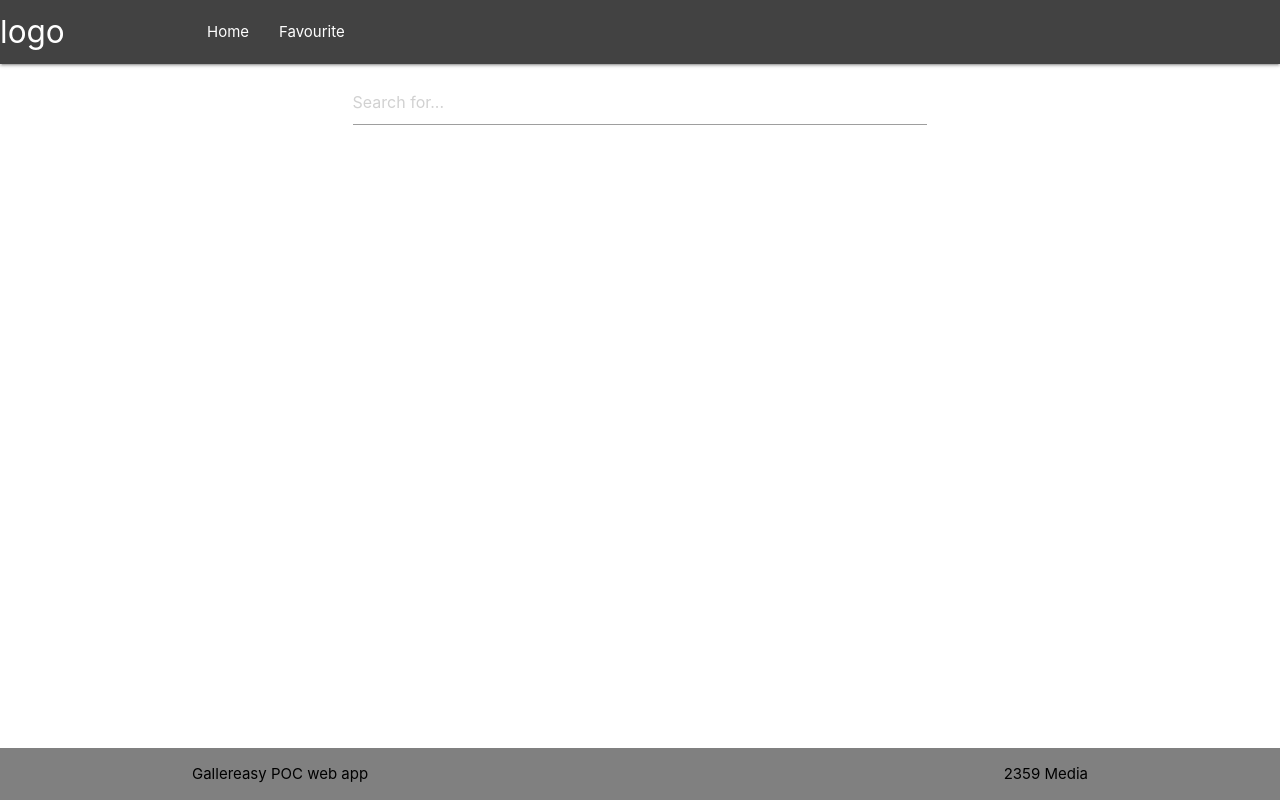
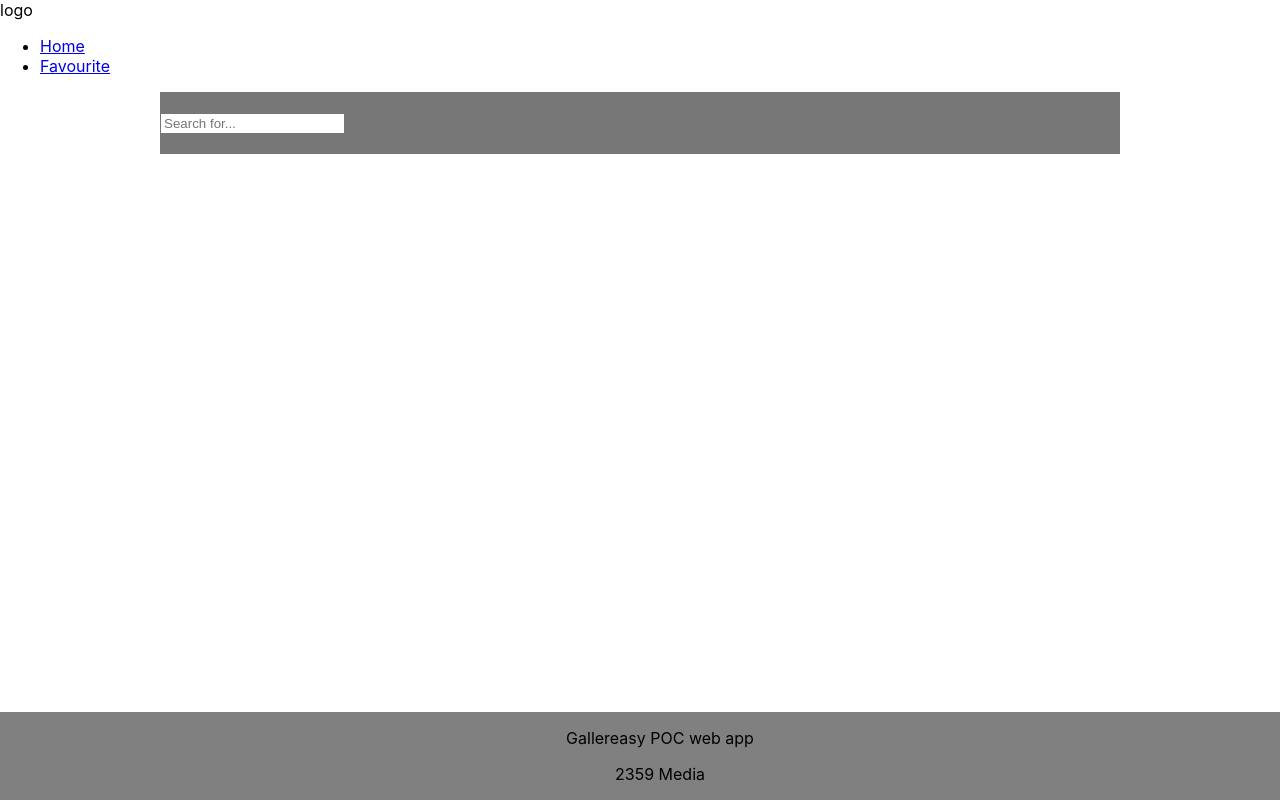
Before and after one commit to dellwatson/queries-react, a React (Create React App) app in the folder search-giphy/: page / in a window 1280 px wide. Built offline with nearby package versions, Linux system fonts and the light colour scheme.

Commit message:
using flex

```diff
--- a/search-giphy/public/index.html
+++ b/search-giphy/public/index.html
@@ -14,7 +14,6 @@
     -->
     <link rel="manifest" href="%PUBLIC_URL%/manifest.json" />
     <link href="https://fonts.googleapis.com/icon?family=Material+Icons" rel="stylesheet">
-    <link rel="stylesheet" href="https://cdnjs.cloudflare.com/ajax/libs/materialize/1.0.0/css/materialize.min.css">
 
     <title>Take Home Test</title>
   </head>
@@ -23,7 +22,5 @@
       <main>
         <div id="root"></div>
       </main>
-    <script src="https://code.jquery.com/jquery-2.1.1.min.js"></script>
-    <script src="https://cdnjs.cloudflare.com/ajax/libs/materialize/1.0.0-beta/js/materialize.min.js"></script>
   </body>
 </html>
--- a/search-giphy/src/components/favourite/Favourite.js
+++ b/search-giphy/src/components/favourite/Favourite.js
@@ -7,11 +7,10 @@ const Favourite = (props) => {
   const { allFavs, match } = props;
 
   return (
-    <section className="section">
-      <div className="container">
-        <div className="row">
-          <PostLists dataImg={allFavs} match={match}/>
-        </div>
+    <section>
+      <div className="media">
+      <PostLists dataImg={allFavs} match={match}/>
+
       </div>
     </section>
   )
--- a/search-giphy/src/components/layout/Landing.js
+++ b/search-giphy/src/components/layout/Landing.js
@@ -24,28 +24,43 @@ class Landing extends Component {
     const { dataImg, match } = this.props;
 
     return (
-        <section className="setion">
-            <div className="container">
-                <div className="row">
-                    <div className="col s12">
-                        <div className="row">
-                            <div className="input-field col s12 m8 push-m2">
-                            {/* <form onSubmit={this.handleSubmit} > */}
-                                <input
+        <section>
+            <div className="search-content">
+             {/* <form onSubmit={this.handleSubmit} > */}
+             <input
                                     type="text"
                                     placeholder="Search for..."
                                     id="query"
                                     onChange={this.handleChange}
                                     />
                                 {/* </form>      */}
-                            </div>
-                        </div>
 
-                    </div>
-                </div>
 
-                    <PostLists dataImg={dataImg} match={match} />
             </div>
+
+
+                           <div className="media">
+                           <div className="column">
+
+                           {dataImg && dataImg.data.map((item,index) => {
+                                   return (
+                                        <img
+                    className="responsive-img"
+                    src={item.images.downsized.url}
+                    alt={index}
+
+                    max-width="300"
+                    max-height="200"
+                    overflow="hidden"
+                />
+                                    )
+                                })}
+
+
+                           </div>
+
+                           </div>
+
         </section>
 
     )
--- a/search-giphy/src/components/post/PostLists.js
+++ b/search-giphy/src/components/post/PostLists.js
@@ -4,11 +4,9 @@ import isEmpty from './is-empty'
 
 const PostLists = ({ dataImg, match }) => {
 
+
   return (
-    <div className='container'>
-        <div className="row">
-            <ul>
-                <li>
+            <div className='row'>
                     {!isEmpty(dataImg) ?
                     (match.url === '/' ?
                         dataImg.data.map((item,index) => {
@@ -20,11 +18,8 @@ const PostLists = ({ dataImg, match }) => {
                         })
                     )
                     : null}
-                </li>
-            </ul>
+            </div>
 
-        </div>
-    </div>
   )
 }
 
--- a/search-giphy/src/components/post/PostOne.js
+++ b/search-giphy/src/components/post/PostOne.js
@@ -109,8 +109,7 @@ class PostOne extends Component {
 
 
     return (
-      <div>
-          <div className="col l3 m6 s12">
+      <div className="col">
             {postImage}
 
           {/* {typeof border !== 'undefined' ?
@@ -125,7 +124,6 @@ class PostOne extends Component {
 
             </div>
 
-      </div>
     )
   }
 }
--- a/search-giphy/src/index.css
+++ b/search-giphy/src/index.css
@@ -24,7 +24,40 @@ main {
   flex: 1 0 auto;
 } */
 
+section {
+  background:#777;
+  max-width: 960px;
+  margin:0 auto;
+  padding-top: 20px;
 
+
+}
+
+.media {
+  display:flex;
+  max-width: 960px;
+  margin:0 auto;
+  padding-top: 20px;
+
+}
+
+.row {
+  display: flex;
+  flex-wrap: wrap;
+  padding: 0 4px;
+}
+
+/* Create four equal columns that sits next to each other */
+.column {
+  flex: 25%;
+  padding: 0 4px;
+}
+
+/*
+.column img {
+  margin-top: 8px;
+  vertical-align: middle;
+} */
 .footer {
   position:fixed;
   left:0;
@@ -33,5 +66,4 @@ main {
   background-color: grey;
   color: black;
   text-align: center;
-
 }
```
